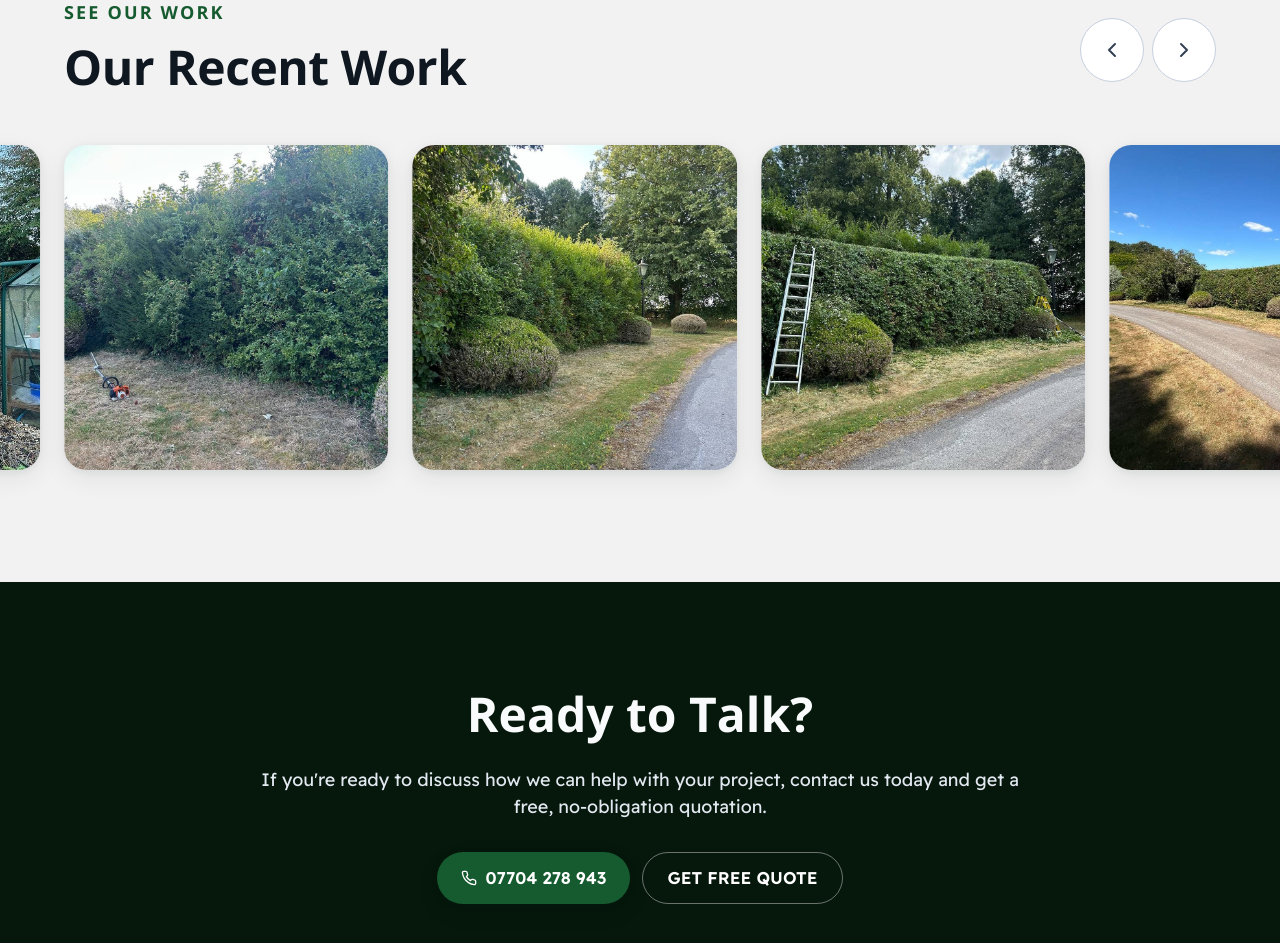
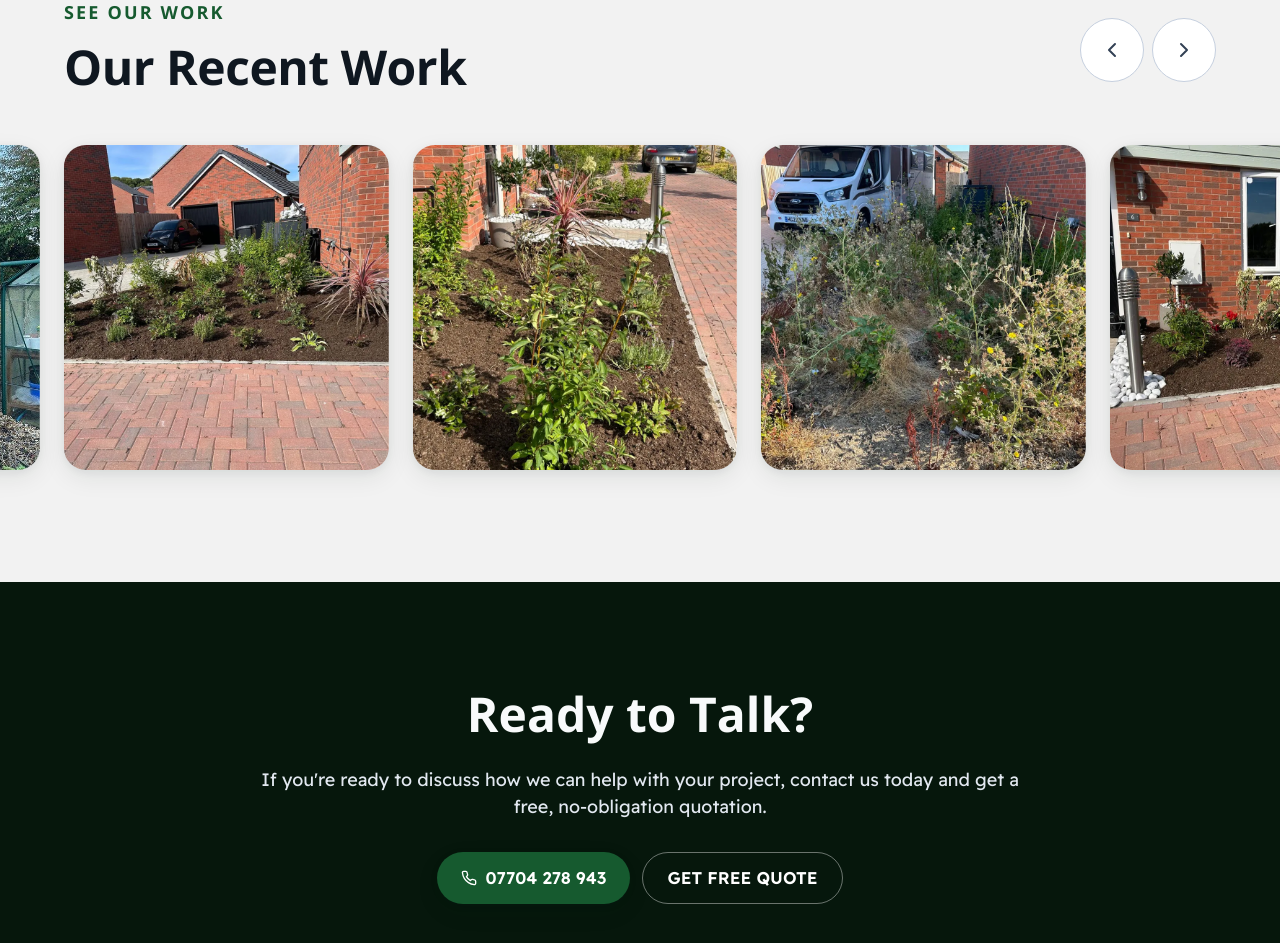
Before and after one commit to levelledmedia/davids-gardening-maintenance, a plain HTML site: page index.html in a window 1280 px wide. Shown: the part 3651-4594 px from the top of the page. Drawn offline with nearby package versions, Linux system fonts and the light colour scheme.

Commit message:
feat: update homepage recent work

```diff
--- a/index.html
+++ b/index.html
@@ -1,4 +1,5 @@
 <!DOCTYPE html>
+<!-- Staging deployment: David garden photos 2026-11-24 -->
 <html lang="en">
 <head>
   <meta charset="UTF-8">
@@ -408,6 +409,21 @@
     <div class="portfolio-carousel-wrapper">
       <div class="portfolio-carousel">
         <div class="portfolio-carousel-track" id="portfolioTrack">
+          <div class="portfolio-carousel-slide">
+            <img src="./images/portfolio24-garden-border-wide-after.webp" alt="Freshly planted garden border after landscaping">
+          </div>
+          <div class="portfolio-carousel-slide">
+            <img src="./images/portfolio25-garden-border-front-after.webp" alt="Finished garden border with new planting and mulch">
+          </div>
+          <div class="portfolio-carousel-slide">
+            <img src="./images/portfolio26-garden-border-close-after.webp" alt="New planting in a freshly landscaped garden border">
+          </div>
+          <div class="portfolio-carousel-slide">
+            <img src="./images/portfolio27-garden-border-side-after.webp" alt="Newly landscaped garden border beside a lawn">
+          </div>
+          <div class="portfolio-carousel-slide">
+            <img src="./images/portfolio28-garden-border-before.webp" alt="Garden border before landscaping work">
+          </div>
           <div class="portfolio-carousel-slide">
             <img src=".&#x2F;images&#x2F;portfolio17.jpg" alt="Portfolio project 17">
           </div>
```
